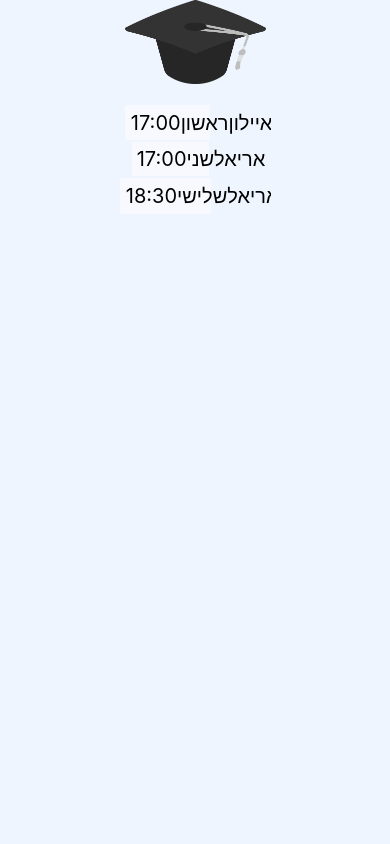
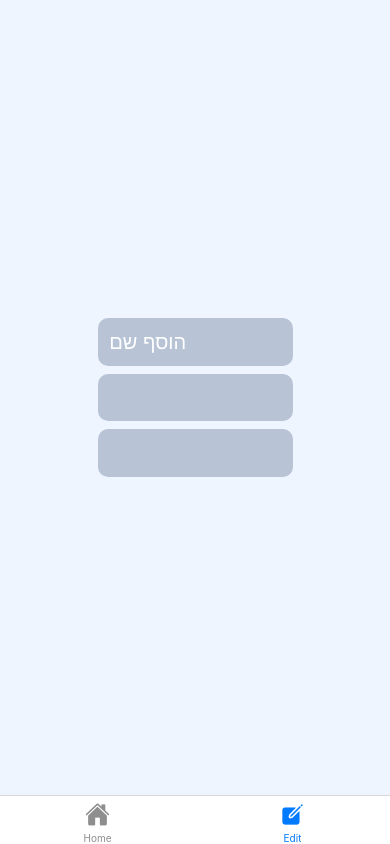
Before and after one commit to NivOzer/English-Tutoring-app, a React Native app: screen /Edit in a window 390 px wide. Built offline with nearby package versions, Linux system fonts and the light colour scheme.

Commit message:
Added Icons and input component

```diff
--- a/App.js
+++ b/App.js
@@ -1,16 +1,42 @@
 import { StatusBar } from "expo-status-bar";
-import { StyleSheet, Text, View, Image, ScrollView } from "react-native";
+import { StyleSheet } from "react-native";
 
+import { NavigationContainer } from "@react-navigation/native";
 import { createBottomTabNavigator } from "@react-navigation/bottom-tabs";
-import { NavigationContainer } from "@react-navigation/native";
-
 import HomeScreen from "./components/HomeScreen";
-
+import EditScreen from "./components/EditScreen";
+import Ionicons from "react-native-vector-icons/Ionicons";
+const Tab = createBottomTabNavigator();
 export default function App() {
+  const iconNames = {
+    Home: "home",
+    Edit: "create",
+  };
   return (
-    <View style={styles.container}>
-      <HomeScreen />
-    </View>
+    <NavigationContainer>
+      <Tab.Navigator
+        initialRouteName="Home"
+        screenOptions={({ route }) => ({
+          tabBarIcon: ({ focused, color, size }) => {
+            const iconName = focused
+              ? iconNames[route.name]
+              : `${iconNames[route.name]}`;
+            return <Ionicons name={iconName} size={size} color={color} />;
+          },
+        })}
+      >
+        <Tab.Screen
+          name="Home"
+          component={HomeScreen}
+          options={{ headerShown: false }}
+        />
+        <Tab.Screen
+          name="Edit"
+          component={EditScreen}
+          options={{ headerShown: false }}
+        />
+      </Tab.Navigator>
+    </NavigationContainer>
   );
 }
 
@@ -18,4 +44,9 @@ const styles = StyleSheet.create({
   container: {
     flex: 1,
   },
+  tabNav: {
+    backgroundColor: "#eef5ff",
+    borderTopWidth: 0,
+    elevation: 5,
+  },
 });
--- a/components/EditScreen.tsx
+++ b/components/EditScreen.tsx
@@ -1,16 +1,26 @@
-import { StyleSheet, Text, View } from 'react-native'
-import React from 'react'
-
-type Props = {}
+import { StyleSheet, Text, View } from "react-native";
+import React from "react";
+import Input from "./Input";
+import Ionicons from "react-native-vector-icons/Ionicons";
+type Props = {};
 
 const EditScreen = (props: Props) => {
   return (
-    <View>
-      <Text>EditScreen</Text>
+    <View style={styles.container}>
+      <Input Label="הוסף שם" />
+      <Input Label="" />
+      <Input Label="" />
     </View>
-  )
-}
+  );
+};
 
-export default EditScreen
+export default EditScreen;
 
-const styles = StyleSheet.create({})
+const styles = StyleSheet.create({
+  container: {
+    flex: 1,
+    justifyContent: "center",
+    alignItems: "center",
+    backgroundColor: "#eef5ff",
+  },
+});
--- /dev/null
+++ b/components/Input.tsx
@@ -0,0 +1,38 @@
+import { StyleSheet, TextInput, View } from "react-native";
+import React from "react";
+
+type Props = {
+  Label: string;
+};
+
+const Input = (props: Props) => {
+  return (
+    <View style={styles.InputContainer}>
+      <TextInput
+        style={styles.InputText}
+        placeholder={props.Label}
+        placeholderTextColor="white"
+      ></TextInput>
+    </View>
+  );
+};
+
+export default Input;
+
+const styles = StyleSheet.create({
+  InputContainer: {
+    backgroundColor: "#b8c4d6",
+    padding: "3%",
+    borderRadius: 10,
+    width: "50%",
+    height: "6%",
+    margin: "1%",
+    alignItems: "center",
+    justifyContent: "center", //vertical allignment
+    textAlign: "center",
+  },
+  InputText: {
+    fontSize: 20,
+    width: "100%",
+  },
+});
```
Also changed, not shown: components/HomeScreen.tsx (+7 -6 lines), package.json (+7 -1 lines), 1 other file (tests, documents, lock files or other folders).
